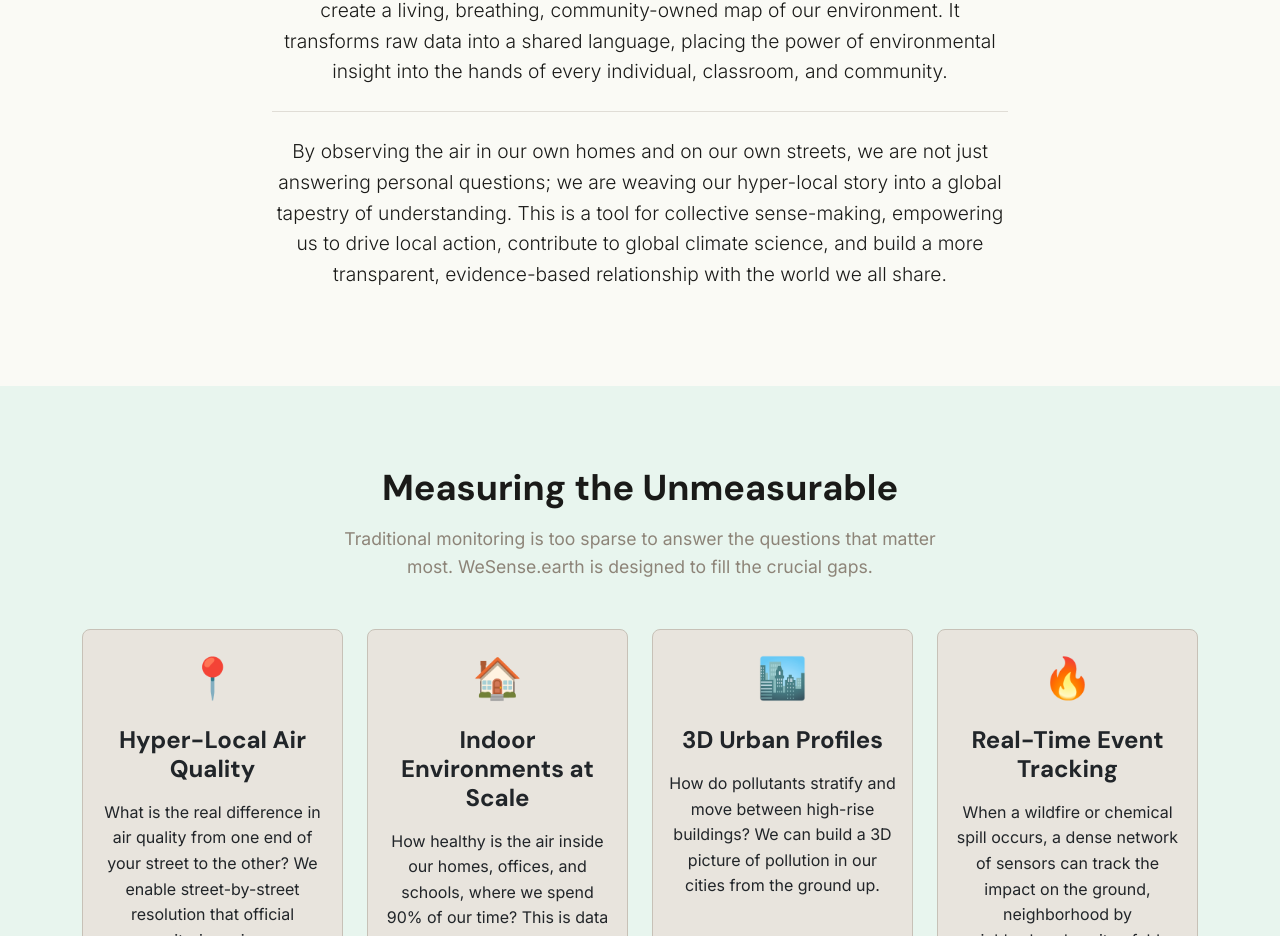
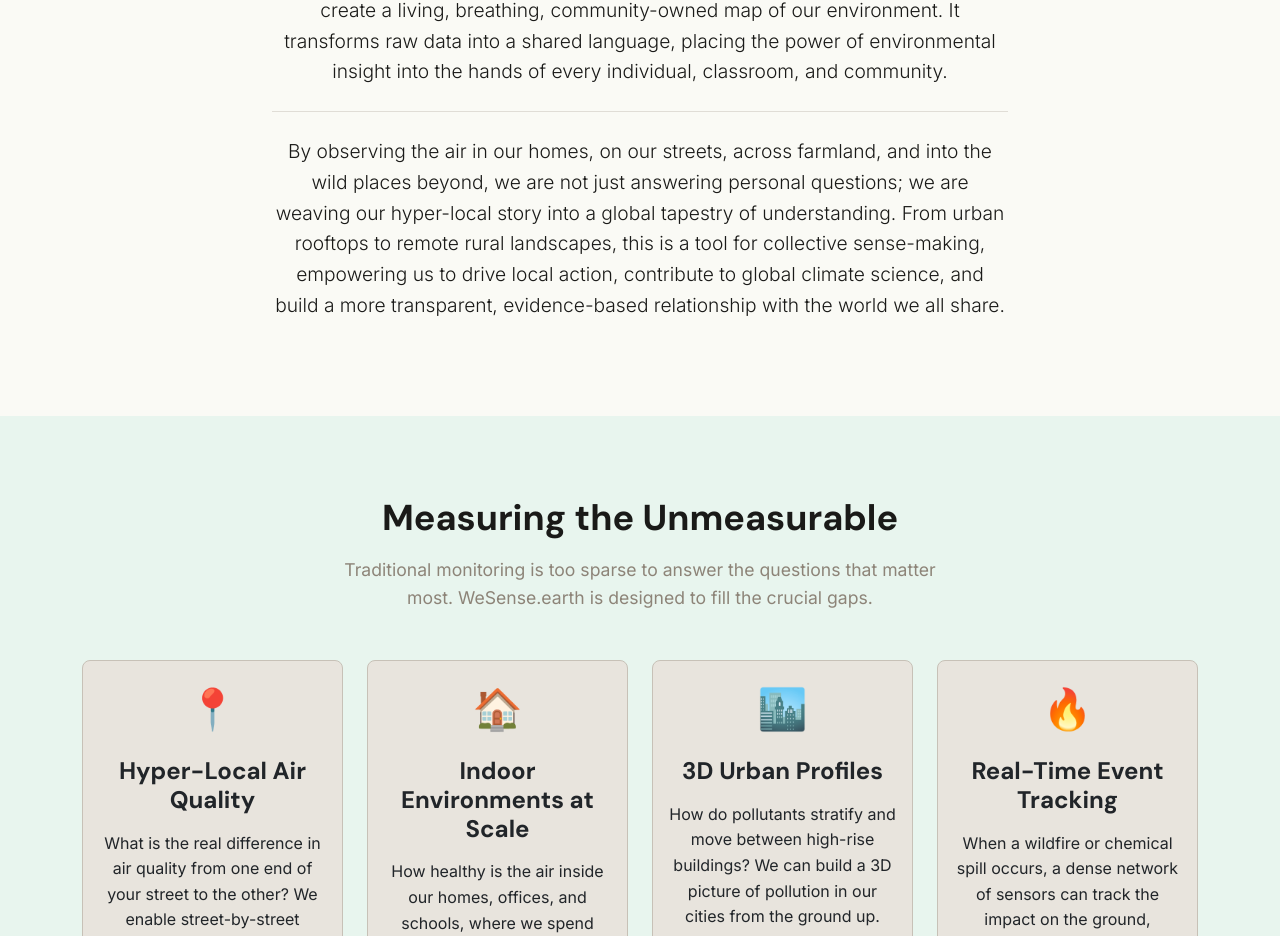
Before and after one commit to wesense-earth/wesense-website, a React (Vite) app: page / in a window 1280 px wide. Shown: the part 855-1791 px from the top of the page. Built offline with nearby package versions, Linux system fonts and the light colour scheme.

Commit message:
Update second Mission paragraph

```diff
--- a/src/components/Mission.jsx
+++ b/src/components/Mission.jsx
@@ -15,8 +15,8 @@ const Mission = () => {
             </p>
             <hr className="my-4" />
             <p className="lead" style={{ fontSize: '1.2rem', fontWeight: '300' }}>
-              By observing the air in our own homes and on our own streets, we are not just answering personal questions; we are weaving our hyper-local story into a global tapestry of understanding.
-              This is a tool for collective sense-making, empowering us to drive local action, contribute to global climate science, and build a more transparent, evidence-based relationship with the world we all share.
+              By observing the air in our homes, on our streets, across farmland, and into the wild places beyond, we are not just answering personal questions; we are weaving our hyper-local story into a global tapestry of understanding.
+              From urban rooftops to remote rural landscapes, this is a tool for collective sense-making, empowering us to drive local action, contribute to global climate science, and build a more transparent, evidence-based relationship with the world we all share.
             </p>
           </div>
         </div>
```
